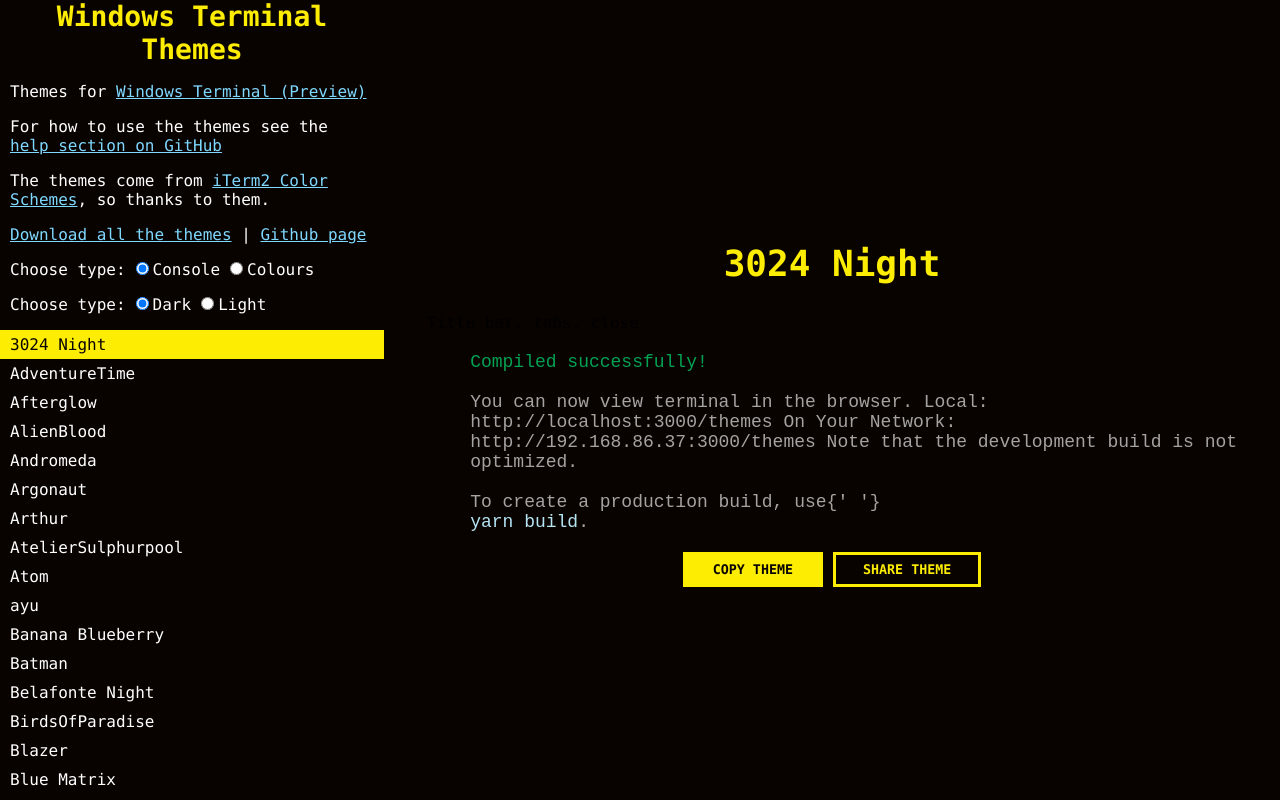
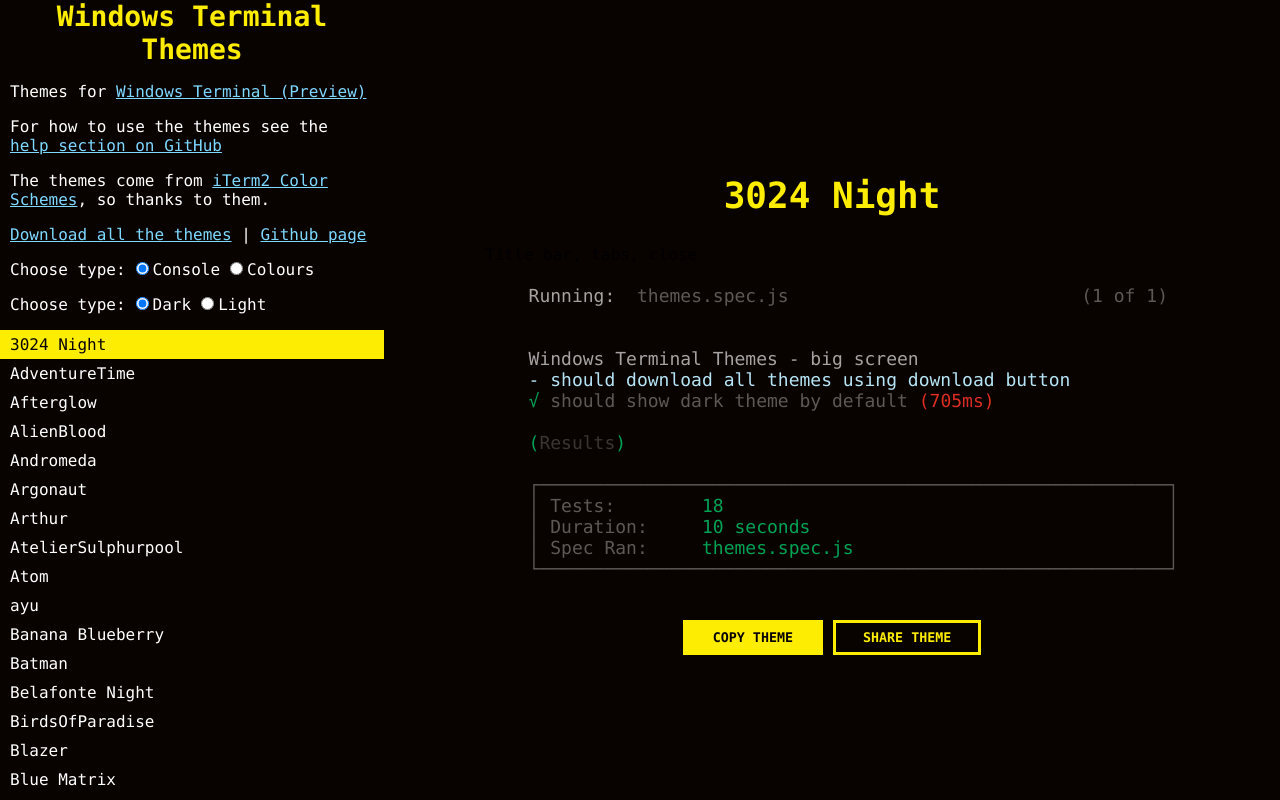
Before and after one commit to atomcorp/themes, a React (Create React App) app: page / in a window 1280 px wide. Built offline with nearby package versions, Linux system fonts and the light colour scheme.

Commit message:
parse and displaymarkup with colour names

```diff
--- a/src/components/ConsoleTest/ConsoleTest.tsx
+++ b/src/components/ConsoleTest/ConsoleTest.tsx
@@ -2,6 +2,8 @@
 
 import css from './ConsoleTest.module.css';
 import {themeType, validKeysType, textKeyType} from 'types';
+import {validKeys} from 'components/ThemePreview/consoleMethods';
+
 type PropsType = {
   theme: themeType;
 };
@@ -9,17 +11,46 @@
   [key: string]: {
     name: string;
     markup: string;
-    defaultColour: textKeyType;
+    defaultColour: textKeyType | 'foreground' | 'background';
   };
 };
 
 const setParseSyntax = (theme: themeType) => (markup: string) => {
-  return markup.split(/(<.+?>.+<\/.+>)/g).map((string) => {
+  console.log(markup.split(/(<[^/>]+?>[^<]+<[^>]+?>)/g));
+  return markup.split(/(<[^/>]+?>[^<]+<[^>]+?>)/g).map((string, i) => {
     const matches = [...string.matchAll(/<(.+?)>(.+)<\/(.+)>/g)][0];
     if (matches != null) {
-      const colour = matches[1] as textKeyType;
+      if (process.env.NODE_ENV === 'development' && matches[1] !== matches[3]) {
+        throw new Error(
+          `Opening tag <${matches[1]}> does not match closing tag </${matches[3]}>`
+        );
+      }
+      const colours = matches[1].split(':');
+      const foreground = colours[0] as textKeyType;
+      const background =
+        colours.length > 0 ? (colours[1] as textKeyType) : null;
+      console.log(matches);
+      if (
+        process.env.NODE_ENV === 'development' &&
+        (!validKeys.includes(foreground) ||
+          (background && !validKeys.includes(background)))
+      ) {
+        throw new Error(
+          `Using invalid tags: <${matches[1]}>${matches[2]}</${matches[3]}>`
+        );
+      }
       const contents = matches[2];
-      return <span style={{color: theme[colour]}}>{contents}</span>;
+      return (
+        <span
+          key={i}
+          style={{
+            color: theme[foreground],
+            background: background ? theme[background] : undefined,
+          }}
+        >
+          {contents}
+        </span>
+      );
     }
     return string;
   }, []);
@@ -36,9 +67,75 @@
     http://192.168.86.37:3000/themes Note that the development build is not
     optimized.
 
-    To create a production build, use{' '}
+    To create a production build, use
     <cyan>yarn build</cyan>.`,
     defaultColour: 'white',
+  },
+  cypressTest: {
+    name: 'Cypress',
+    markup: `
+    <foreground>Running:</foreground>  <brightBlack>themes.spec.js                           (1 of 1)</brightBlack>
+
+
+    <foreground>Windows Terminal Themes - big screen</foreground>
+    <cyan>- should download all themes using download button</cyan>
+    <green>√</green> should show dark theme by default <red>(705ms)</red>
+
+    <green>(</green><brightGreen>Results</brightGreen><green>)</green>
+
+    ┌──────────────────────────────────────────────────────────┐
+    │ Tests:        <green>18</green>                                         │
+    │ Duration:     <green>10 seconds</green>                                 │
+    │ Spec Ran:     <green>themes.spec.js</green>                             │
+    └──────────────────────────────────────────────────────────┘
+    `,
+    defaultColour: 'brightBlack',
+  },
+  jestFailed: {
+    name: 'Jest: failed test',
+    markup: `
+    <foreground:brightRed> FAIL </foreground:brightRed> src/components/Home/Home.test.js (<white:red>17.523s</white:red>)
+      <red>● should return theme name from search params</red>
+
+      expect(<red>received</red>).toBe(<green>expected</green>) // Object.is equality
+
+        Expected: <green>"synthwave-everything</green><background:brightGreen>error"</background:brightGreen>
+        Received: <red>"synthwave-everything"</red>
+
+          218 |
+          219 | it(<green>'should return theme name from search params'</green>, () <yellow>=></yellow> {
+        > 220 |   expect(returnInitialTheme(<brightGreen>'?theme=synthwave-everything'</brightGreen>)).toBe(
+              |                                                             ^
+          221 |     <green>'synthwave-everythingerror'</green>
+          222 |   );
+          223 |   expect(returnInitialTheme(<green>'?wrong=synthwave-everything'</green>)).toBe(<cyan>null</cyan>);
+
+          at Object.toBe (<cyan>src/components/Home/Home.test.js</cyan>:220:61)
+
+    Test Suites: <brightRed>1 failed</brightRed>, <brightGreen>1 passed</brightGreen>, 2 total
+    Tests:       <brightRed>1 failed</brightRed>, <brightYellow>4 skipped</brightYellow>, <brightGreen>2 passed</brightGreen>, 7 total
+    Snapshots:   0 total
+    Time:        <brightYellow>22.5s</brightYellow>
+    Ran all test suites.
+
+    Watch Usage: Press w to show more.
+    `,
+    defaultColour: 'white',
+  },
+  jestRunning: {
+    name: 'Jest - running',
+    markup: `
+    <white:brightYellow>  RUNS  </white:brightYellow> src/components/Home/Home.test.js
+    <white:brightYellow>  RUNS  </white:brightYellow>  src/App.test.tsx
+
+    Test Suites: 0 of 2 total
+    Tests:       0 total
+    Snapshots:   0 total
+    Time:        4s
+    <background:green>         </background:green><background:foreground>                             </background:foreground>
+
+    `,
+    defaultColour: 'foreground',
   },
 };
 
@@ -50,9 +147,9 @@
       <div className={css.titlebar}>Title bar, tabs, close</div>
       <code
         className={css.code}
-        style={{color: props.theme[codeblocks.craCompiled.defaultColour]}}
+        style={{color: props.theme[codeblocks.cypressTest.defaultColour]}}
       >
-        {parseSyntax(codeblocks.craCompiled.markup)}
+        {parseSyntax(codeblocks.cypressTest.markup)}
       </code>
     </section>
   );
--- a/src/components/ThemePreview/consoleMethods.ts
+++ b/src/components/ThemePreview/consoleMethods.ts
@@ -38,7 +38,7 @@
   'brightWhite',
 ];
 
-const validKeys: validKeysType = [
+export const validKeys: validKeysType = [
   'name',
   'black',
   'red',
--- a/src/index.css
+++ b/src/index.css
@@ -1,15 +1,16 @@
 body {
   margin: 0;
-  font-family: 'Fira Mono', 'IBM Plex Mono', 'Menlo', Consolas, monospace,
-    monospace;
+  font-family: 'Cascadia Code', 'Fira Mono', 'IBM Plex Mono', 'Menlo', Consolas,
+    monospace, monospace;
   -webkit-font-smoothing: antialiased;
   -moz-osx-font-smoothing: grayscale;
 }
 
 input,
-button {
-  font-family: 'Fira Mono', 'IBM Plex Mono', 'Menlo', Consolas, monospace,
-    monospace;
+button,
+code {
+  font-family: 'Cascadia Code', 'Fira Mono', 'IBM Plex Mono', 'Menlo', Consolas,
+    monospace, monospace;
 }
 
 html {
```
Also changed, not shown: 1 other file (tests, documents, lock files or other folders).
